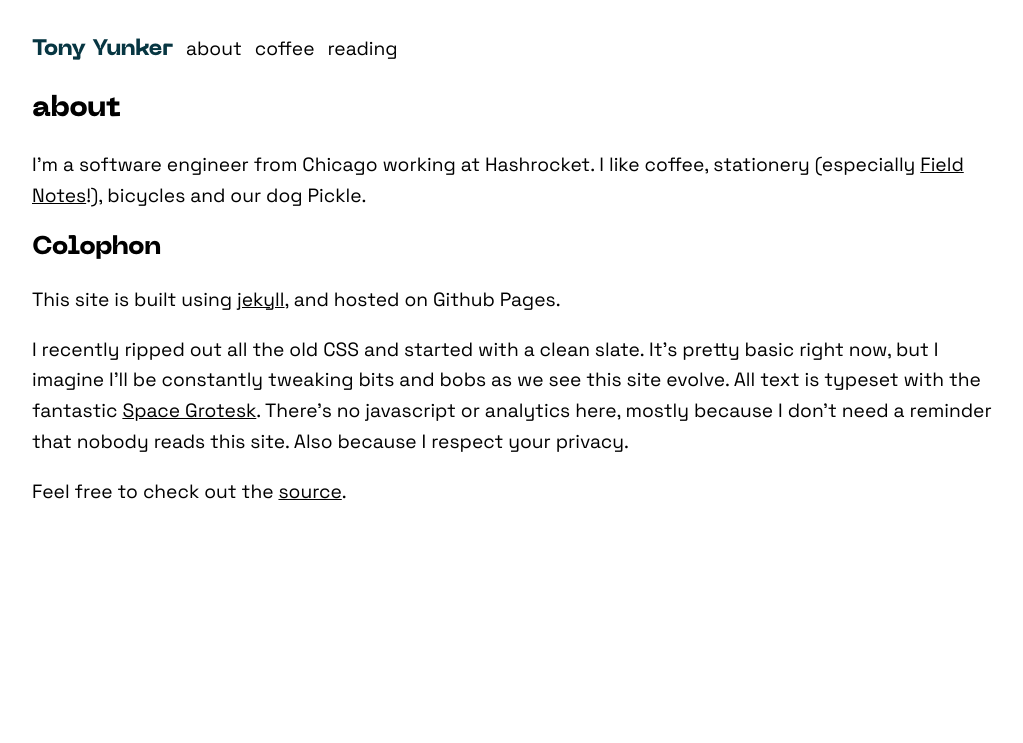
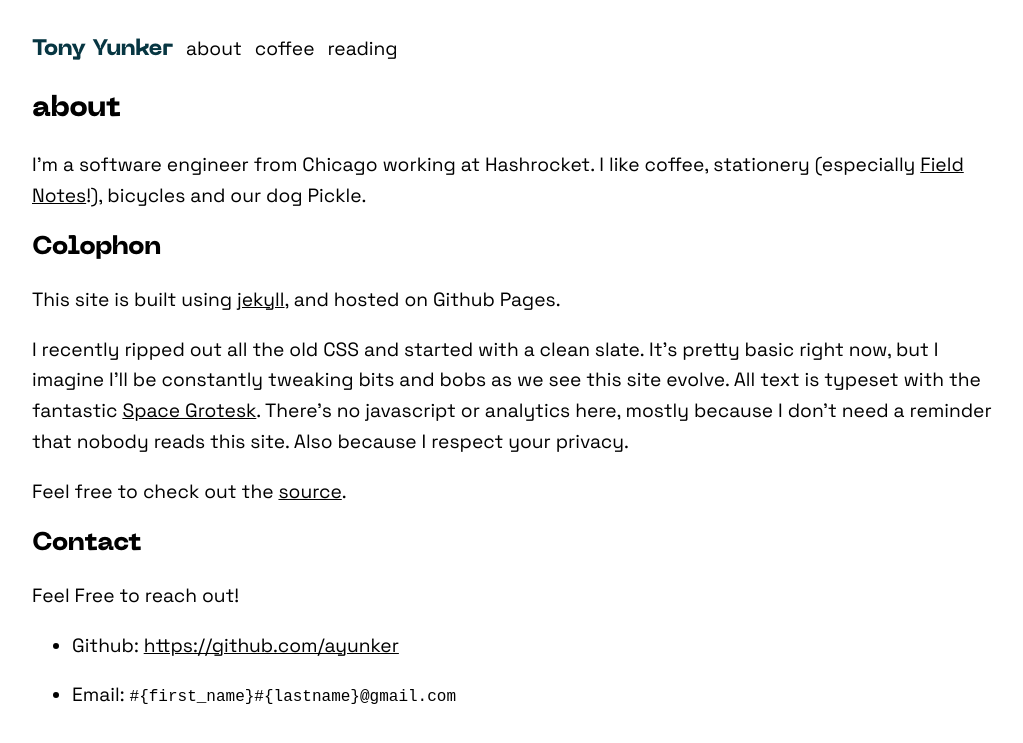
Before and after one commit to ayunker/ayunker.github.io, a Jekyll site: the page built from about.md, in a window 1280 px wide. Shown: the top 743 px of the page, without its empty margins (128-1151 px from the left). Built offline with Jekyll 4.4.1, drawn with Linux system fonts in a browser that asks for light colours.

Commit message:
UPDATE about page with contact info
idk, is this a terrible idea?!

```diff
--- a/about.md
+++ b/about.md
@@ -21,6 +21,14 @@ respect your privacy.
 
 Feel free to check out the [source][source].
 
+## Contact
+
+Feel Free to reach out!
+
+* Github: [https://github.com/ayunker](https://github.com/ayunker)
+
+* Email: `#{first_name}#{lastname}@gmail.com`
+
 [field_notes]: https://fieldnotesbrand.com/
 [jekyll]: https://jekyllrb.com/
 [source]: https://github.com/ayunker/ayunker.github.io
```
